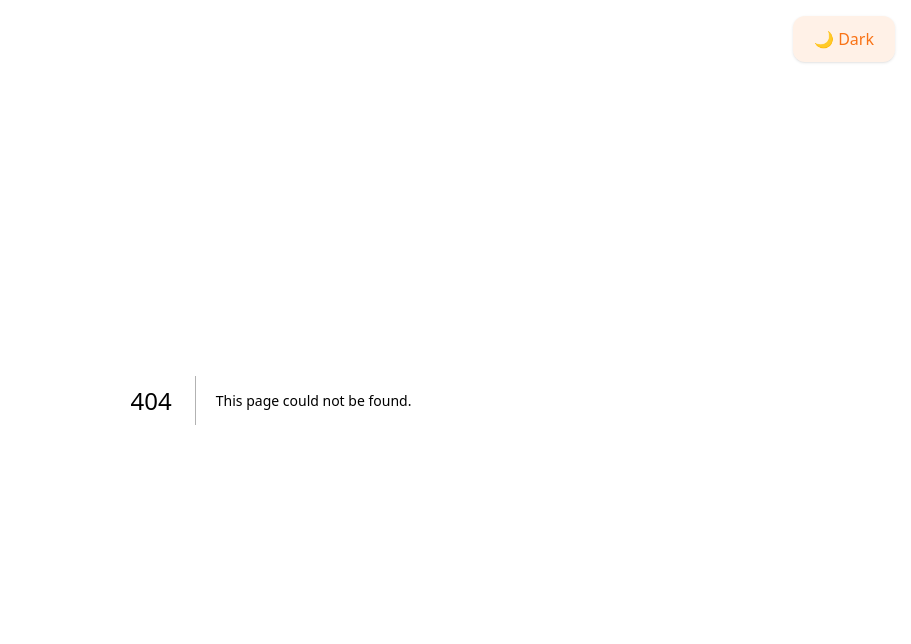
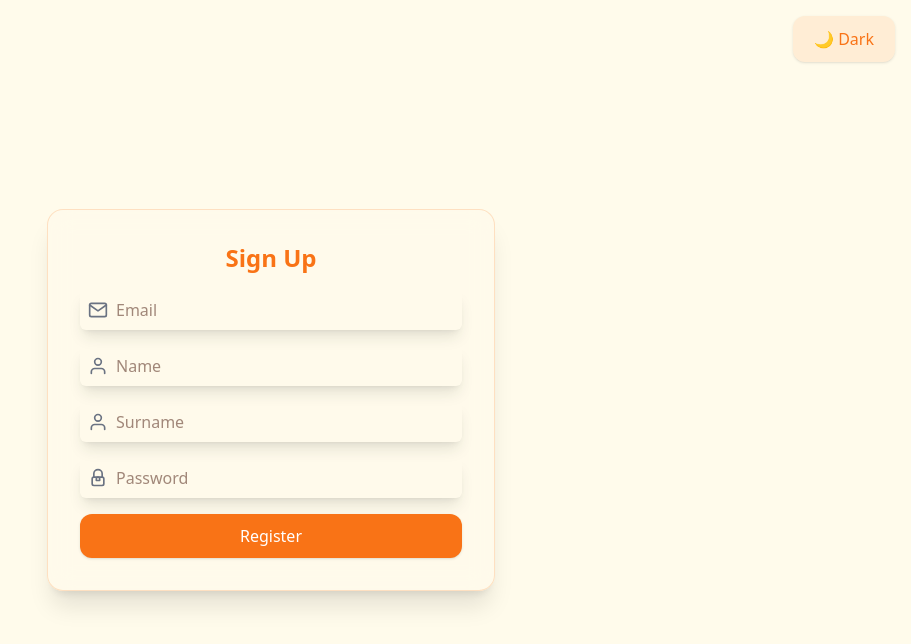
Before and after one commit to C4MRS/Kinetix, a Next.js app in the folder frontend/: page /register in a window 1280 px wide. Before the commit this address had no page. Shown: the top 644 px of the page, without its empty margins (369-1280 px from the left). Built offline with nearby package versions, Linux system fonts and the light colour scheme.

Commit message:
create login page

```diff
--- /dev/null
+++ b/frontend/app/register/page.tsx
@@ -0,0 +1,122 @@
+"use client";
+
+import { useState } from "react";
+import Input from "../components/input";
+
+import MailIcon from "../components/icons/mailIcon";
+import UserIcon from "../components/icons/userIcon";
+import LockIcon from "../components/icons/lockIcon";
+
+type FormData = {
+	email: string;
+	name: string;
+	surname: string;
+	password: string;
+};
+
+export default function RegisterPage() {
+	const [form, setForm] = useState<FormData>({
+		email: "",
+		name: "",
+		surname: "",
+		password: "",
+	});
+
+	const [error, setError] = useState("");
+	const [success, setSuccess] = useState("");
+
+	const handleChange = (e: React.ChangeEvent<HTMLInputElement>) => {
+		setForm((prev) => ({
+			...prev,
+			[e.target.name]: e.target.value,
+		}));
+	};
+
+	const handleSubmit = async (e: React.FormEvent) => {
+		e.preventDefault();
+
+		setError("");
+		setSuccess("");
+
+		try {
+			const res = await fetch("http://localhost:3001/api/auth/register", {
+				method: "POST",
+				headers: { "Content-Type": "application/json" },
+				body: JSON.stringify(form),
+			});
+
+			const data = await res.json().catch(() => null);
+
+			if (!res.ok) {
+				setError(data?.message || "Error during sign up");
+				return;
+			}
+
+			setSuccess("Sign Up completed!");
+
+			setForm({
+				email: "",
+				name: "",
+				surname: "",
+				password: "",
+			});
+		} catch {
+			setError("Connection Error");
+		}
+	};
+
+	return (
+		<div className="min-h-screen flex items-center justify-center bg-background text-text transition-colors duration-300">
+			<form
+				onSubmit={handleSubmit}
+				className="bg-background/80 backdrop-blur-md border border-primary/20 p-8 rounded-2xl shadow-xl w-full max-w-md space-y-4"
+			>
+				<h1 className="text-2xl font-bold text-center text-primary">Sign Up</h1>
+
+				<Input
+					type="email"
+					name="email"
+					placeholder="Email"
+					value={form.email}
+					onChange={handleChange}
+					icon={<MailIcon />}
+				/>
+
+				<Input
+					type="text"
+					name="name"
+					placeholder="Name"
+					value={form.name}
+					onChange={handleChange}
+					icon={<UserIcon />}
+				/>
+
+				<Input
+					type="text"
+					name="surname"
+					placeholder="Surname"
+					value={form.surname}
+					onChange={handleChange}
+					icon={<UserIcon />}
+				/>
+
+				<Input
+					type="password"
+					name="password"
+					placeholder="Password"
+					value={form.password}
+					onChange={handleChange}
+					icon={<LockIcon />}
+				/>
+
+				<button className="btn btn-primary w-full">Register</button>
+
+				{error && <p className="text-secondary text-sm text-center">{error}</p>}
+
+				{success && (
+					<p className="text-primary text-sm text-center">{success}</p>
+				)}
+			</form>
+		</div>
+	);
+}
```
